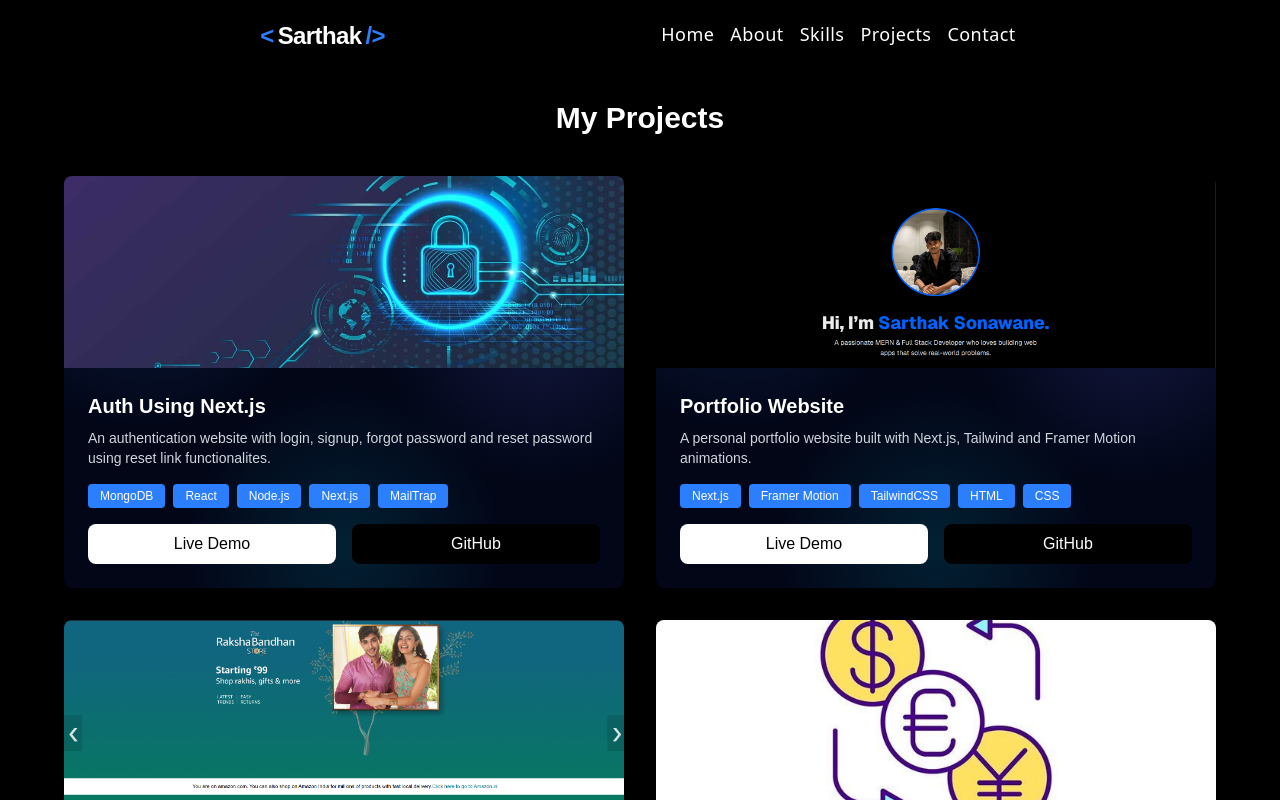
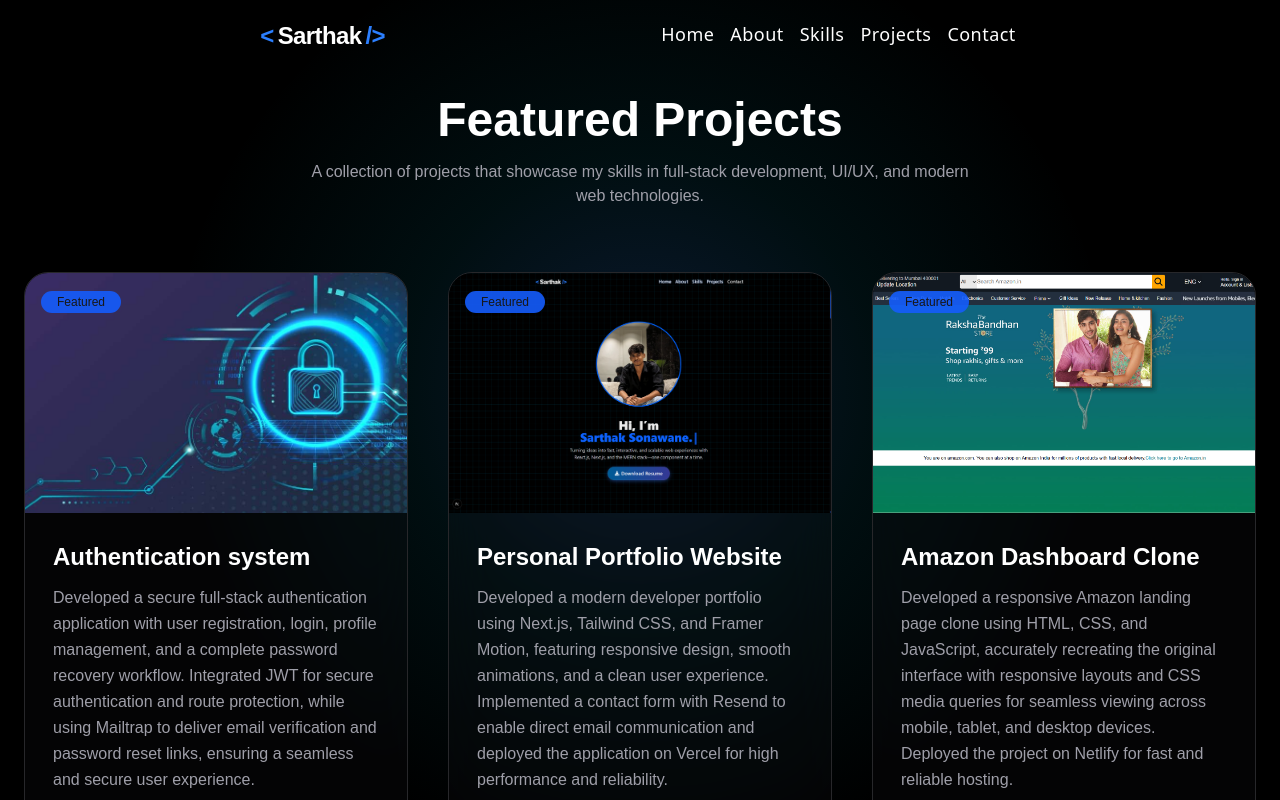
Before and after one commit to sarthakk20/Portfolio, a Next.js app: page /Projects in a window 1280 px wide. Shown: the top 800 px of the page. Built offline with nearby package versions, Linux system fonts and the light colour scheme.

Commit message:
Initial portfolio deployment

```diff
--- a/src/app/Projects/page.tsx
+++ b/src/app/Projects/page.tsx
@@ -11,112 +11,159 @@ const fadeUp = {
 };
 const projects = [
   {
-    title: "Auth Using Next.js",
-    description: "An authentication website with login, signup, forgot password and reset password using reset link functionalites.",
-    tech: ["MongoDB", "React", "Node.js","Next.js", "MailTrap"],
+    title: "Authentication system",
+    description: "Developed a secure full-stack authentication application with user registration, login, profile management, and a complete password recovery workflow. Integrated JWT for secure authentication and route protection, while using Mailtrap to deliver email verification and password reset links, ensuring a seamless and secure user experience.",
+    tech: ["TypeScript", "TailwindCSS", "Express.js", "Next.js", 'MongoDB', "MailTrap", "JWT"],
     image: "authImg.jpg",
     demo: "https://github.com/sarthakk20/Next.js.git",
     github: "https://github.com/sarthakk20/Next.js.git",
   },
   {
-    title: "Portfolio Website",
-    description: "A personal portfolio website built with Next.js, Tailwind and Framer Motion animations.",
-    tech: ["Next.js", "Framer Motion", "TailwindCSS","HTML","CSS"],
-    image: "portfolio.png",
+    title: "Personal Portfolio Website",
+    description: "Developed a modern developer portfolio using Next.js, Tailwind CSS, and Framer Motion, featuring responsive design, smooth animations, and a clean user experience. Implemented a contact form with Resend to enable direct email communication and deployed the application on Vercel for high performance and reliability.",
+    tech: ["TypeScript", "Next.js", "Framer Motion", "TailwindCSS", "Vercel"],
+    image: "image.png",
     demo: "https://sarthakdev-orcin.vercel.app/",
     github: "https://github.com/sarthakk20/Portfolio.git",
   },
   {
-    title: "Amazon Landing Page Clone",
-    description: "A responsive amazon clone using frontend technologies.",
-    tech: ["HTML", "CSS", "JS"],
+    title: "Amazon Dashboard Clone",
+    description: "Developed a responsive Amazon landing page clone using HTML, CSS, and JavaScript, accurately recreating the original interface with responsive layouts and CSS media queries for seamless viewing across mobile, tablet, and desktop devices. Deployed the project on Netlify for fast and reliable hosting.",
+    tech: ["HTML", "CSS", "JS", "Netlify"],
     image: "amazon1.png",
     demo: "https://regal-naiad-4319e2.netlify.app/",
     github: "https://github.com/sarthakk20/AmazonLandingPage.git",
   },
-  {
-    title: "Currency Converter",
-    description: "A web app to convert between 150+ currencies with live exchange rates.",
-    tech: ["HTML", "CSS", "JS"],
-    image: "currencyImg.jpg",
-    demo: "https://splendid-chaja-defafd.netlify.app/",
-    github: "https://github.com/sarthakk20/Currency-Converter.git",
-  },
+  // {
+  //   title: "Currency Converter",
+  //   description: "A web app to convert between 150+ currencies with live exchange rates.",
+  //   tech: ["HTML", "CSS", "JS"],
+  //   image: "currencyImg.jpg",
+  //   demo: "https://splendid-chaja-defafd.netlify.app/",
+  //   github: "https://github.com/sarthakk20/Currency-Converter.git",
+  // },
 
 ];
 
 export default function Projects() {
   return (
 
-    <section id='Projects' className="min-h-screen md:px-10 flex flex-col justify-center items-center bg-black pt-15 px-10">
-    <div className="max-w-6xl w-full scroll-smooth">
-      <motion.h2
+  <section
+  id="Projects"
+  className="bg-black py-24 px-6"
+>
+  <div className="max-w-7xl mx-auto">
+
+    <motion.div
+      variants={fadeUp}
       initial="hidden"
       whileInView="visible"
-        animate="active"
-        variants={fadeUp}
-      className="mt-10 mb-5 text-2xl md:text-3xl font-bold text-white text-center">
-      My Projects
-      </motion.h2>
+      viewport={{ once: true }}
+      className="text-center mb-16"
+    >
+      <h2 className="text-4xl md:text-5xl font-bold text-white">
+        Featured Projects
+      </h2>
+
+      <p className="text-zinc-400 mt-4 max-w-2xl mx-auto">
+        A collection of projects that showcase my skills in full-stack
+        development, UI/UX, and modern web technologies.
+      </p>
+    </motion.div>
+
+    <div
+    id='project-cards'
+    className="grid sm:grid-cols-1 md:grid-cols-2 lg:grid-cols-3 gap-10">
+
+      {projects.map((project, index) => (
 
         <motion.div
-    initial="hidden"
-    whileInView="visible"
-    variants={fadeUp}
-    className="grid grid-cols-1 sm:grid-cols-2 lg:grid-cols-2 gap-8 w-full py-5 ">
-    {projects.map((project, index) => (
-      <div
           key={index}
-        id='project-cards'
-        className="rounded-lg shadow-lg bg-gray-900 text-white overflow-hidden hover:scale-103 transition-transform duration-300"
+          initial={{ opacity: 0, y: 30 }}
+          whileInView={{ opacity: 1, y: 0 }}
+          viewport={{ once: true }}
+          whileHover={{ y: -8 }}
+          transition={{ duration: .35 }}
+          className="w-[90%] mx-auto sm:w-[80%] md:w-fit sm:mx-auto group overflow-hidden rounded-3xl border border-zinc-800 bg-zinc-900/20 backdrop-blur-xl
+          hover:border-blue-500 hover:shadow-[0_0_35px_rgba(59,130,246,.18)] duration-500"
         >
+
+          {/* Image */}
+
+          <div className="overflow-hidden relative">
+
             <img
-          className="w-full h-48 object-cover"
               src={project.image}
               alt={project.title}
+              className="h-60 w-full object-cover transition duration-700 group-hover:scale-110"
             />
 
-        <div className="p-6">
-          <h3 className="text-xl font-semibold mb-2">{project.title}</h3>
-          <p className="text-gray-300 text-sm mb-4">{project.description}</p>
+            <div className="absolute top-4 left-4">
 
-          {/* Tech Stack */}
-          <div className="flex flex-wrap gap-2 mb-4">
-            {project.tech.map((t, i) => (
-              <span
-                key={i}
-                className="px-3 py-1 text-xs rounded-sm bg-blue-500"
-              >
-                {t}
+              <span className="rounded-full bg-blue-600/90 px-4 py-1 text-xs font-medium">
+                Featured
               </span>
-            ))}
+
             </div>
 
-          {/* Links */}
-          <div className="flex space-x-4">
-            <a
-              href={project.demo}
-              target="_blank"
-              rel="noopener noreferrer"
-              className="flex-1 px-4 py-2 text-center rounded-lg text-black bg-white hover:bg-gray-300 transition"
+          </div>
+
+          {/* Content */}
+
+          <div className="p-7">
+
+            <h3 className="text-2xl font-semibold text-white mb-3">
+
+              {project.title}
+
+            </h3>
+
+            <p className="text-zinc-400 leading-relaxed">
+
+              {project.description}
+
+            </p>
+
+            {/* Tech */}
+
+            <div className="flex flex-wrap gap-2 mt-6">
+
+              {project.tech.map((tech) => (
+
+                <span
+                  key={tech}
+                  className="rounded-full border border-blue-500/30 bg-blue-500/10 px-3 py-1 text-sm text-blue-300"
                 >
-              Live Demo
-            </a>
+                  {tech}
+                </span>
+
+              ))}
+
+            </div>
+
+            {/* GitHub */}
+
+            <div className="mt-8">
+
               <a
                 href={project.github}
                 target="_blank"
-              rel="noopener noreferrer"
-              className="flex-1 px-4 py-2 text-center rounded-lg text-white bg-black hover:bg-gray-800 transition"
+                className="inline-flex items-center gap-2 rounded-xl border border-zinc-700 bg-zinc-800 px-6 py-3 text-sm font-medium transition hover:border-blue-500 hover:bg-blue-600 hover:text-white"
               >
-              GitHub
+                View Source Code →
               </a>
+
             </div>
+
           </div>
+
+        </motion.div>
+
+      ))}
+
     </div>
-    ))}
-      </motion.div>
+
   </div>
 </section>
-
   );
 }
--- a/src/app/globals.css
+++ b/src/app/globals.css
@@ -4,13 +4,6 @@
         --background: #ffffff;
         --foreground: #171717;
       }
-
-/* @theme inline {
-  --color-background: var(--background);
-  --color-foreground: var(--foreground);
-  --font-sans: var(--font-geist-sans);
-  --font-mono: var(--font-geist-mono);
-} */
 
       @media (prefers-color-scheme: dark) {
         :root {
@@ -23,10 +16,68 @@ body {
       background: var(--background);
       color: var(--foreground);
       font-family: Arial, Helvetica, sans-serif;
+      overflow-x: hidden;
     }
     html {
       scroll-behavior:smooth;
     }
+    /* Chrome, Edge & Safari */
+    ::-webkit-scrollbar {
+      width: 10px;
+    }
+
+    ::-webkit-scrollbar-track {
+      background: #09090b; /* zinc-950 */
+    }
+
+    ::-webkit-scrollbar-thumb {
+      background: linear-gradient(
+        180deg,
+        #2563eb,
+        #3b82f6
+      );
+      border-radius: 999px;
+      border: 2px solid #09090b;
+    }
+
+    ::-webkit-scrollbar-thumb:hover {
+      background: linear-gradient(
+        180deg,
+        #3b82f6,
+        #60a5fa
+      );
+    }
+
+    /* Firefox */
+    html {
+      scrollbar-width: thin;
+      scrollbar-color: #2563eb #09090b;
+    }
+
+    ::-webkit-scrollbar-track {
+      background: #050505;
+    }
+
+    ::-webkit-scrollbar-thumb {
+      background: linear-gradient(
+        180deg,
+        #06b6d4,
+        #2563eb,
+        #1d4ed8
+      );
+      border-radius: 50px;
+      box-shadow:
+        0 0 10px rgba(59,130,246,.4),
+        0 0 20px rgba(59,130,246,.25);
+    }
+
+    ::-webkit-scrollbar-thumb:hover {
+      box-shadow:
+        0 0 20px rgba(59,130,246,.7),
+        0 0 40px rgba(59,130,246,.5);
+    }
+
+    /* resume button */
     #resume {
       display: inline-flex;
       text-align: center;
@@ -38,7 +89,7 @@ html {
       background-image: linear-gradient(to right, #005C97 0%, #363795 51%, #005C97 100%);
       border-radius: 45px;
       border: 1px solid rgba(255, 255, 255, 0.15);
-      box-shadow: 0 4px 15px rgba(54, 123, 252, 0.4);
+      box-shadow: 0 0px 5px rgba(54, 123, 252, 0.4);
       background-size: 200% auto;
       text-transform: uppercase;
       font-weight: 500;
@@ -52,9 +103,9 @@ html {
       background-position: right center;
       color: #fff;
       border-color: rgba(255, 255, 255, 0.35);
-      box-shadow: 0 0 25px rgba(54, 123, 252, 0.8),
-      0 0 50px rgba(54, 123, 252, 0.5),
-      0 0 75px rgba(54, 123, 252, 0.3);
+      box-shadow: 0 0 15px rgba(54, 123, 252, 0.8),
+      0 0 30px rgba(54, 123, 252, 0.5),
+      0 0 45px rgba(54, 123, 252, 0.3);
     }
 
     #myImg{
@@ -67,6 +118,9 @@ html {
       color:#3270d3;
       transition: color 0.3s ease;
     }
+
+
+    /* Home page */
     #hero-section{
       /* background:
       radial-gradient(circle at 15% 20%, rgba(59,130,246,.18), transparent 30%),
@@ -78,38 +132,63 @@ html {
       radial-gradient(circle at 85% 35%, rgba(99,102,241,.18), transparent 30%),
       radial-gradient(circle at 50% 90%, rgba(6,182,212,.15), transparent 35%),
       #020617; */
-      background-image:
+      /* background-image:
       linear-gradient(rgba(13, 172, 224, 0.11)  1px, transparent 2px),
       linear-gradient(90deg, rgba(13, 172, 224, 0.11) 1px, transparent 2px);
-      background-size:25px 25px;
+      background-size:25px 25px; */
+      background-image:
+    radial-gradient(circle at 50% 35%, rgba(59, 130, 246, 0.2), transparent 50%),
+    linear-gradient(rgba(13, 172, 224, 0.08) 1px, transparent 2px),
+    linear-gradient(90deg, rgba(13, 172, 224, 0.08) 1px, transparent 2px);
+    background-size: 100% 100%, 25px 25px, 25px 25px;
+    background-color: #000000;
     }
+
+
+    /* About page */
     #About{
-    background-image:
-    linear-gradient(rgba(13, 172, 224, 0.11)  1px, transparent 2px),
-    linear-gradient(90deg, rgba(13, 172, 224, 0.11) 1px, transparent 2px);
-    background-size:25px 25px;
+    background:
+    radial-gradient(circle at 50% 35%, rgba(59, 130, 246, 0.25), transparent 45%),
+    linear-gradient(rgba(13, 172, 224, 0.08)  1px, transparent 2px),
+    linear-gradient(90deg, rgba(13, 172, 224, 0.08) 1px, transparent 2px);
+    background-size: 100% 100%, 25px 25px, 25px 25px;
+    background-color: #000000;
     }
-    #inner-edu-div{
-      background-image: linear-gradient( 177.6deg,  rgba(20,0,113,1) 15.3%, rgba(1,0,62,1) 91.3% );
+
+
+    /* Skills page */
+    #Skills{
+      background:
+    radial-gradient(circle at 30% 40%, rgba(59, 130, 246, 0.15), transparent 45%),
+    radial-gradient(circle at 70% 60%, rgba(147, 51, 234, 0.12), transparent 45%),
+    #000000;
     }
-    #project-cards{
+
+
+    /* Projects page */
+    #Projects{
+      /* background:
+    radial-gradient(circle at 50% 40%, rgba(59, 130, 246, 0.14), transparent 60%),
+    #000000; */
     background:
-    radial-gradient(circle at 15% 20%, rgba(59,130,246,.18), transparent 30%),
-    radial-gradient(circle at 85% 35%, rgba(99,102,241,.18), transparent 30%),
-    radial-gradient(circle at 50% 90%, rgba(6,182,212,.15), transparent 35%),
-    #020617;
+  radial-gradient(circle at 50% 36%, rgba(59, 130, 246, 0.2), rgba(6, 182, 212, 0.08), transparent 50%),
+  #000000;
     }
-    #contact{
-      /* background:
-      linear-gradient(135deg, #020617, #0f172a, #172554, #020617);
-      background-size:400% 400%;
-      animation:gradient 18s ease infinite; */
-      background:radial-gradient(circle at 15% 20%, rgba(59,130,246,.18), transparent 30%), radial-gradient(circle at 85% 35%, rgba(99,102,241,.18), transparent 30%), radial-gradient(circle at 50% 90%, rgba(6,182,212,.15), transparent 35%), #020617;
-      background-size:400% 400%;
-      animation:gradient 18s ease infinite;
-    }
-    #footer{
-      background:radial-gradient(circle at 15% 20%, rgba(59,130,246,.18), transparent 30%), radial-gradient(circle at 85% 35%, rgba(99,102,241,.18), transparent 30%), radial-gradient(circle at 50% 90%, rgba(6,182,212,.15), transparent 35%), #020617;
-      background-size:400% 400%;
-      animation:gradient 18s ease infinite;
-    }
+
+
+    /* Contact page */
+    /* #contact{
+    background:
+  radial-gradient(circle at 50% 0%, rgba(59, 130, 246, 0.2), rgba(6, 182, 212, 0.08), transparent 70%),
+  #000000;
+
+    } */
+
+
+
+    /* Footer page */
+    /* #footer{
+      background:
+    radial-gradient(circle at 50% 30%, rgba(59, 130, 246, 0.14), transparent 60%),
+    #000000;
+    } */
```
Also changed, not shown: src/app/About/page.tsx (+13 -7 lines), src/app/Footer/page.tsx (+8 -5 lines), src/app/Skills/page.tsx (+6 -2 lines), public/image.png (added). Lines whose indentation alone changed are shown as unchanged.
